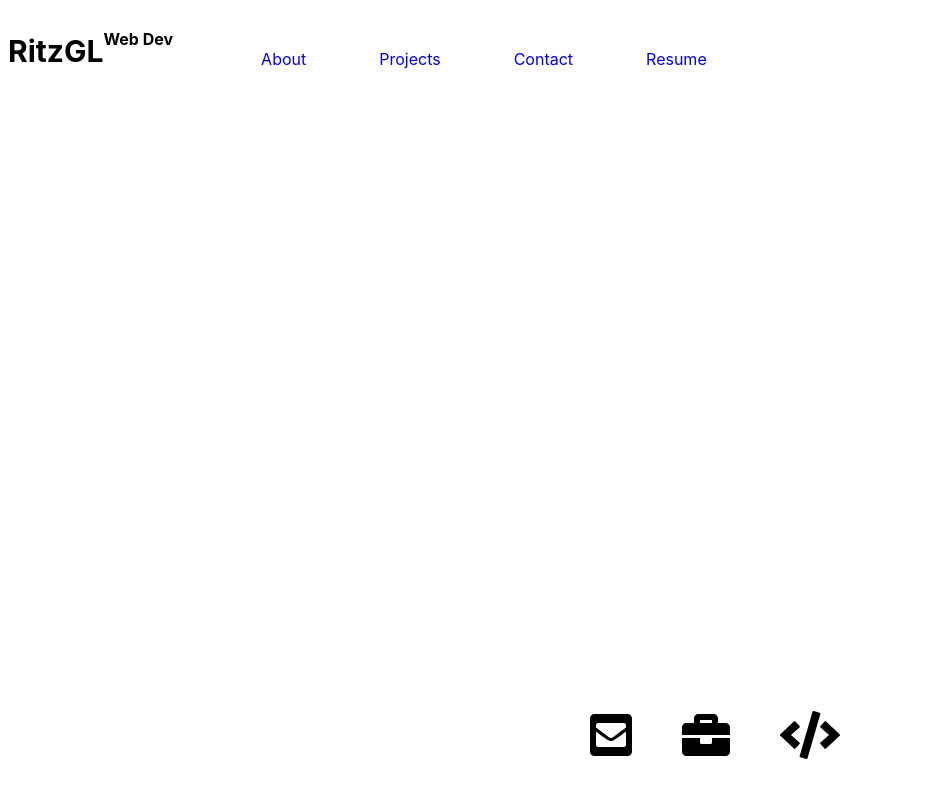
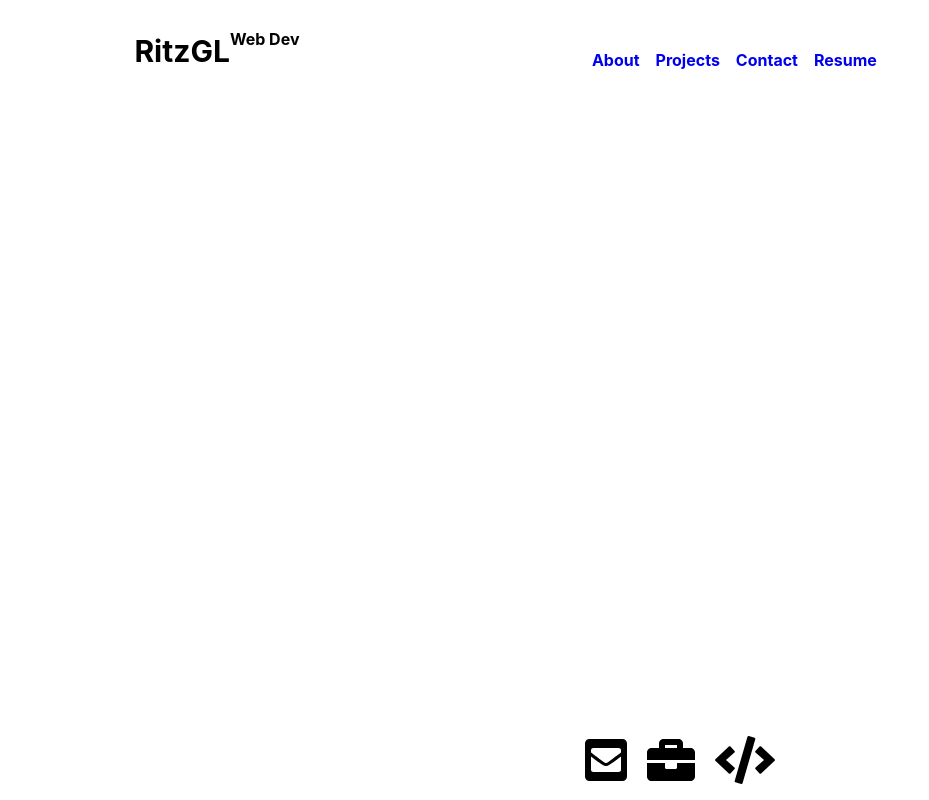
Before and after one commit to RitzGL/react-portfolio, a React (Create React App) app: page / in a window 1280 px wide. Shown: the whole page, without its empty margins (0-929 px from the left). Built offline with nearby package versions, Linux system fonts and the light colour scheme.

Commit message:
Footer and Header done
Resume pdf downloads as intended

```diff
--- a/src/components/Footer/styles.css
+++ b/src/components/Footer/styles.css
@@ -7,7 +7,7 @@ section > ul{
 }
 
 li{
-    padding: 25px;
+    padding-left: 20px;
 }
 
 section{
--- a/src/components/Header/index.jsx
+++ b/src/components/Header/index.jsx
@@ -24,8 +24,8 @@ function Header() {
           </li>
           <li>
             <a
-              href="../../../public/assets/Developer Resume.pdf"
-              download="Resume"
+              href="ritz-developer-resume.pdf"
+              download
             >
               Resume
             </a>
--- a/src/components/Header/styles.css
+++ b/src/components/Header/styles.css
@@ -2,17 +2,25 @@ nav > ul{
     list-style-type: none;
     display: flex;
     align-self: flex-end;
+    padding-left: 25%;
 }
 
 nav > ul > li{
-    padding-left: 3rem;
+    padding: 0.5rem;
+
 }
 
 nav > ul > li > a{
     text-decoration: none;
+    font-weight: bold;
 }
 
-nav > ul > li > a:visited{
+nav > ul > li :hover{
+    text-decoration: underline;
+    color: #0F7173;
+}
+
+nav > ul > li > a :visited{
     text-decoration: none;
     color:black;
 }
@@ -27,4 +35,5 @@ h1{
 
 .navigation{
     display: flex;
+    padding-left: 10%;
 }
```
Also changed, not shown: TODO.txt (added), 2 other files (tests, documents, lock files or other folders).
